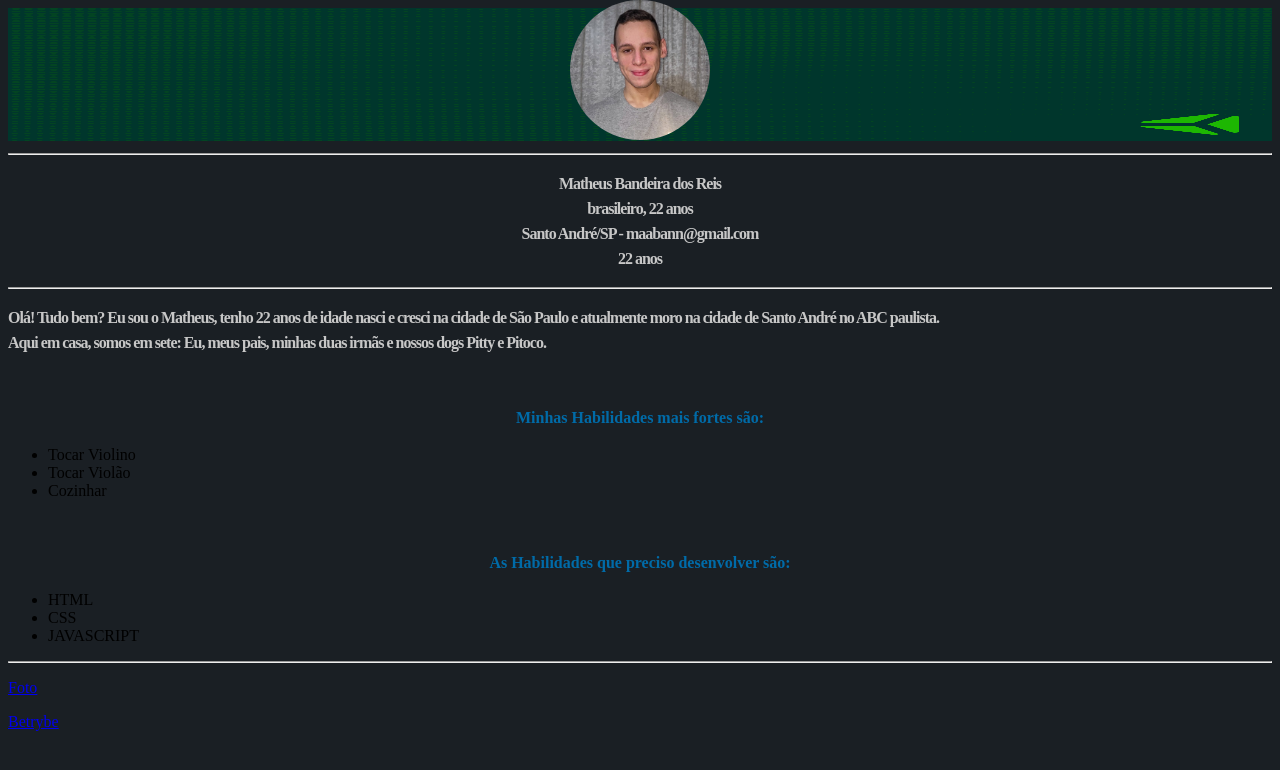
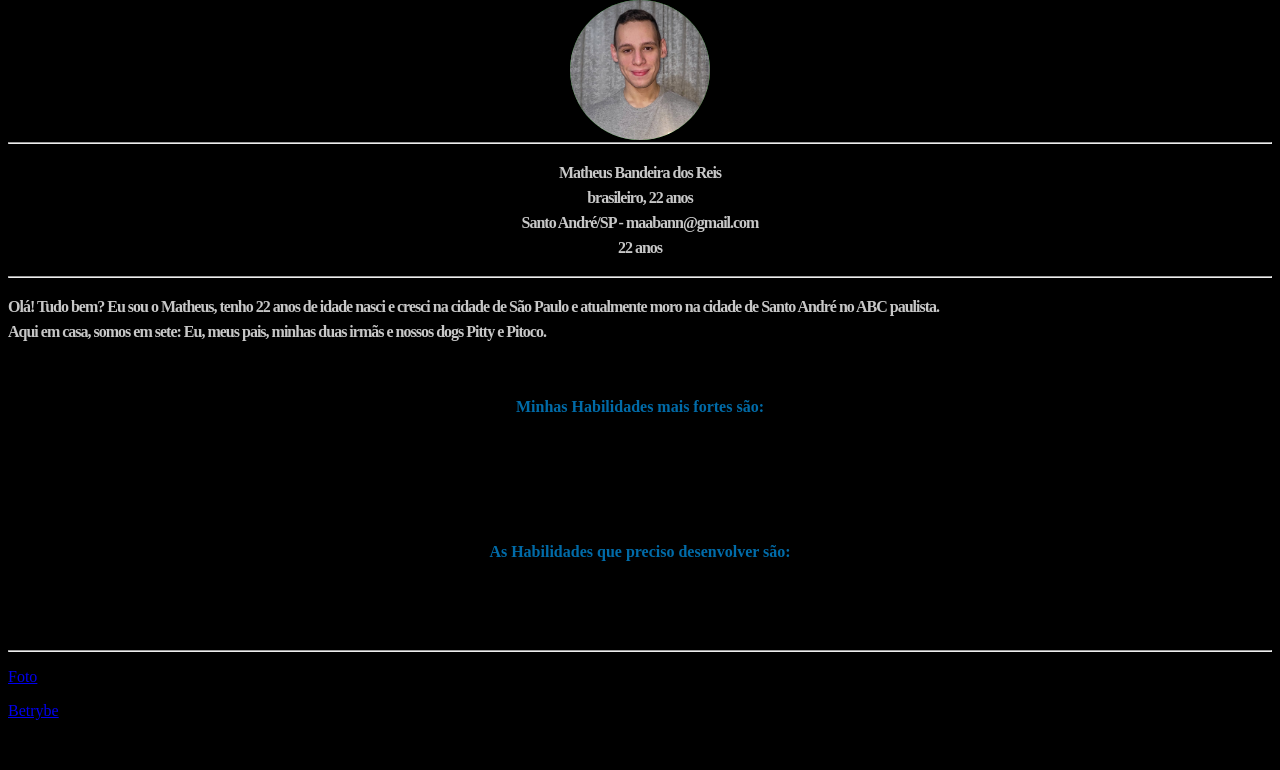
Before and after one commit to mathban/Portifolio, a plain HTML site: page index.html in a window 1280 px wide. Shown: the top 770 px of the page. Drawn offline with Linux system fonts and the light colour scheme.

Commit message:
fundo preto

```diff
--- a/index.html
+++ b/index.html
@@ -10,7 +10,10 @@
 <style>
 
 body {
-background-color: #1a1f24
+height: 300vh;
+
+background: url(IMAGENS/) no-repeat;
+background-color: black;
 }
 
 #porfile-photo{
@@ -22,6 +25,7 @@ right: 0;
 bottom: ;
 left: 0;
 margin: auto;
+background-color: green;
 }
 
 #main-title{
@@ -61,8 +65,11 @@ color: #c7c7c7;
 <body>
     <img id= "porfile-photo" src="IMAGENS/perfil.jpeg" alt="Foto do Matheus sorrindo" width="20%">
 
-    <img id= "capa" src="IMAGENS/zoom-bg7 (1).png" width=100% height= "133"
-    <br>
+    <!--<img id= "capa" src="IMAGENS/zoom-bg7 (1).png" width=100% height= "133"
+    -->
+
+    <br><br><br><br><br><br><br>
+
     <hr>
 
     <!--<h1 id= "main-title"> Matheus Bandeira dos Reis </h1>
```
Also changed, not shown: IMAGENS/240_F_446397566_EgmJIA7bkvfXrP85aTLBPISW089HBwjY.jpg (added), IMAGENS/white-gray-geometric-pattern-background-vector_53876-136510.avif (added), 1 other file.
